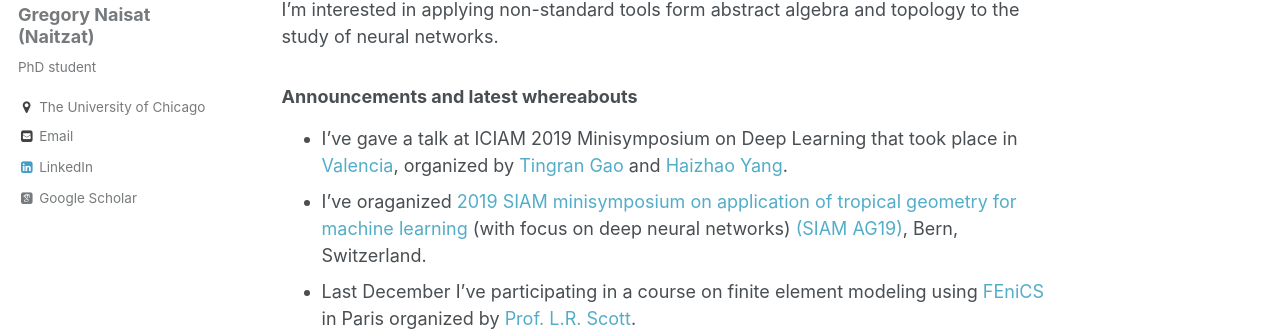
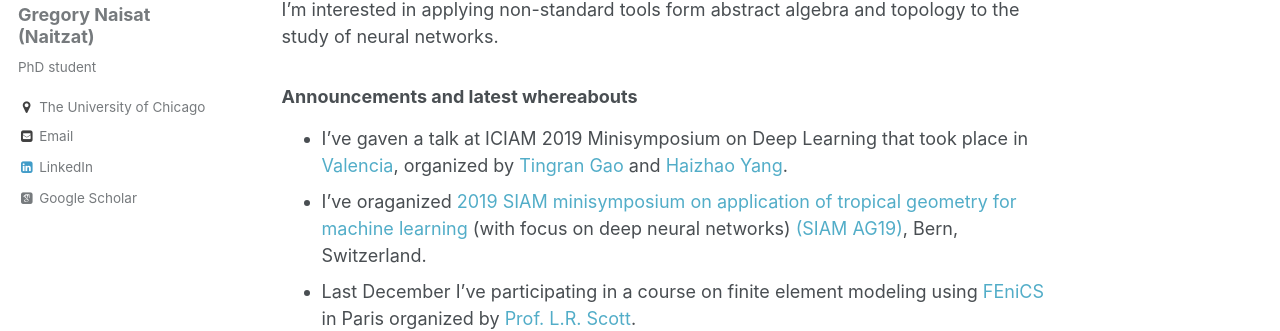
Before and after one commit to sgregnt/sgregnt.github.io, a Jekyll site: the page built from _pages/about.md, in a window 1280 px wide and 900 px high. Shown: the part 242-573 px from the top of the window. Built offline with Jekyll 4.4.1, drawn with Linux system fonts in a browser that asks for light colours; some web fonts are replaced.

```diff
--- a/_pages/about.md
+++ b/_pages/about.md
@@ -15,7 +15,7 @@ I'm interested in applying non-standard tools form abstract algebra and topology
 
 
 ### Announcements and latest whereabouts
-- I've gave a talk at ICIAM 2019 Minisymposium on Deep Learning that took place in [Valencia](https://en.wikipedia.org/wiki/Valencia), organized by [Tingran Gao](https://gaotingran.com/) and [Haizhao Yang](http://www.math.nus.edu.sg/~matyh/).
+- I've gaven a talk at ICIAM 2019 Minisymposium on Deep Learning that took place in [Valencia](https://en.wikipedia.org/wiki/Valencia), organized by [Tingran Gao](https://gaotingran.com/) and [Haizhao Yang](http://www.math.nus.edu.sg/~matyh/).
 - I've oraganized [2019 SIAM minisymposium on application of tropical
 geometry for machine learning](http://wiki.siam.org/siag-ag/index.php/SIAM_AG_19_Proposed_Minisymposia) (with focus on deep neural networks) [(SIAM AG19)](https://www.siam.org/Conferences/CM/Main/ag19), Bern, Switzerland.
 - Last December I've participating in a course on finite element modeling using [FEniCS](https://fenicsproject.org/) in Paris organized by [Prof. L.R. Scott](http://people.cs.uchicago.edu/~ridg/).
```
